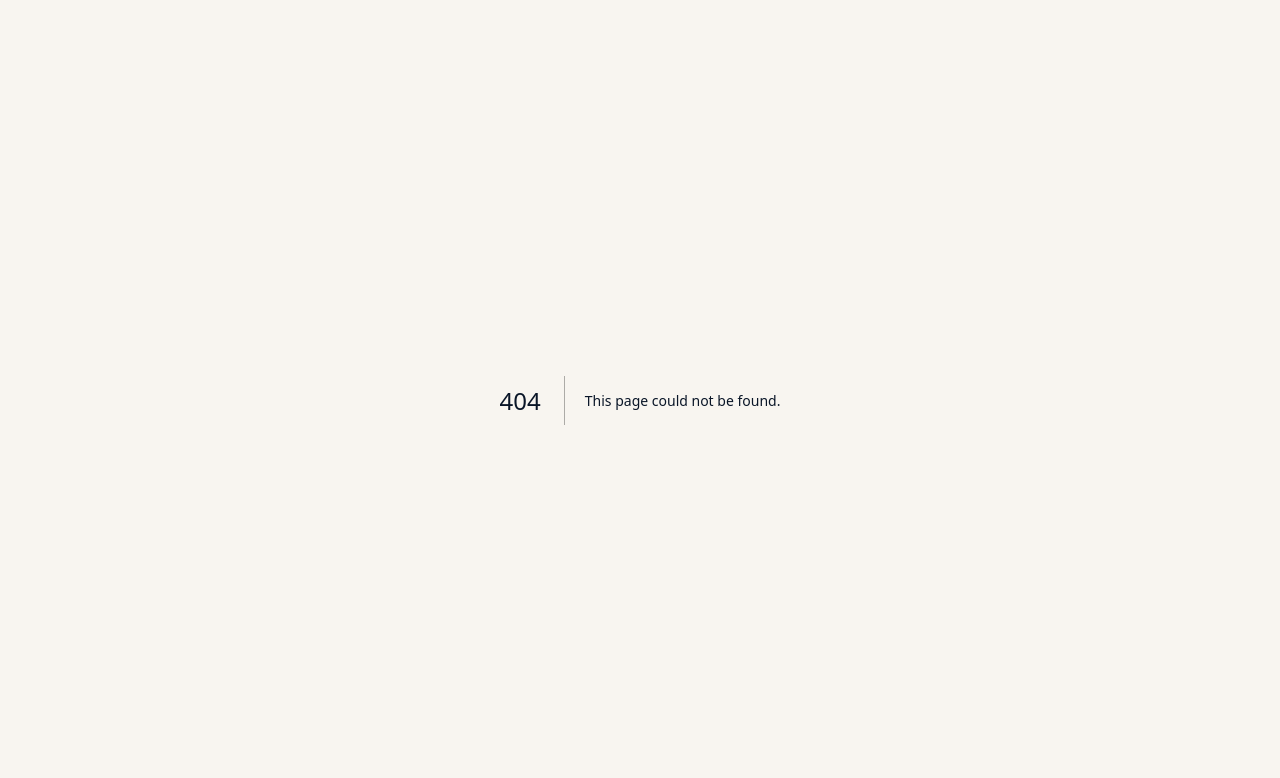
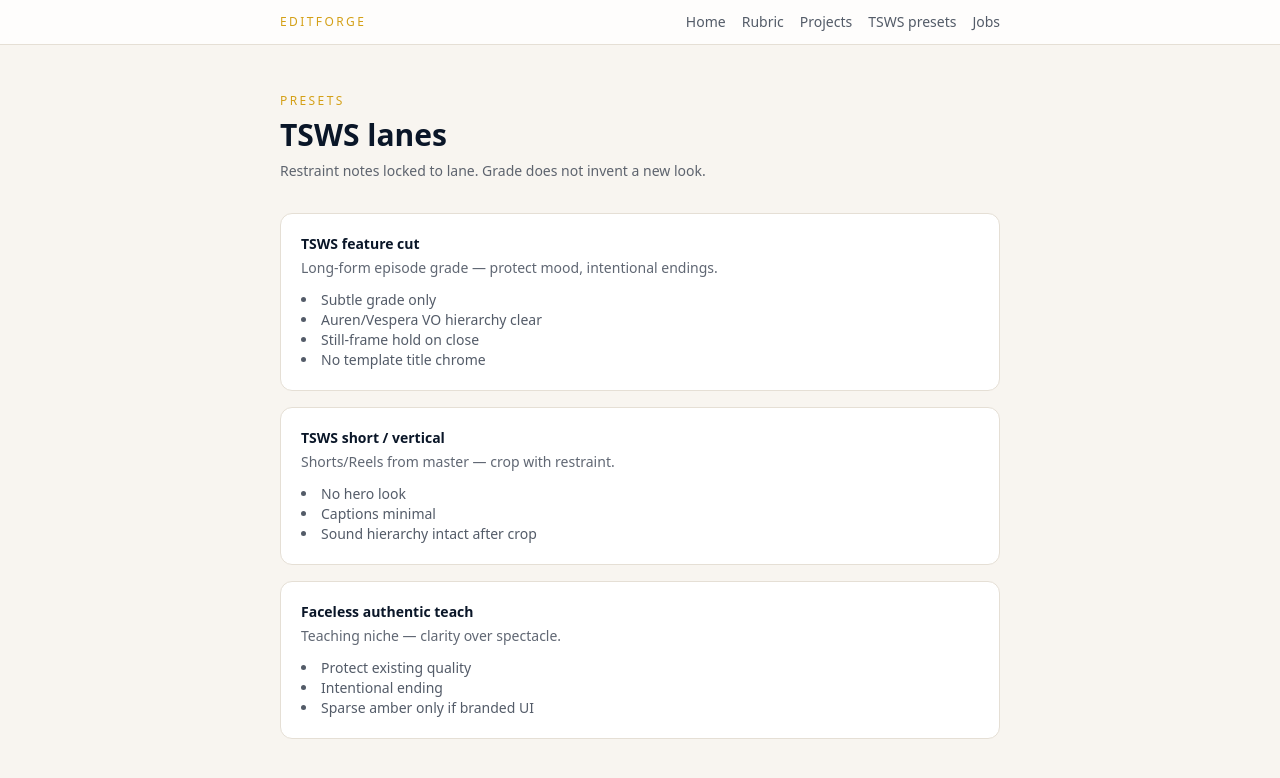
Before and after one commit to tdveal74-cell/EditForge, a Next.js app: page /presets in a window 1280 px wide. Before the commit this address had no page. Shown: the top 778 px of the page. Built offline with nearby package versions, Linux system fonts and the light colour scheme.

Commit message:
feat: nav, projects, TSWS presets, ffmpeg job stubs, gitignore

```diff
--- /dev/null
+++ b/app/jobs/page.tsx
@@ -0,0 +1,24 @@
+import { JOB_STUBS } from "@/lib/jobs";
+
+export default function JobsPage() {
+  return (
+    <main className="mx-auto max-w-3xl px-6 py-12">
+      <p className="text-xs font-medium uppercase tracking-[0.2em] text-amber">Jobs</p>
+      <h1 className="mt-2 text-3xl font-semibold text-navy">ffmpeg stubs</h1>
+      <p className="mt-2 text-sm text-navy/65">
+        Queue shapes only. Encode workers land next — no silent auto-ship.
+      </p>
+      <ul className="mt-8 space-y-3">
+        {JOB_STUBS.map((j) => (
+          <li key={j.id} className="rounded-card border border-border bg-surface-elevated p-4">
+            <div className="flex items-center justify-between gap-3">
+              <p className="text-sm font-medium text-navy">{j.label}</p>
+              <span className="text-xs uppercase tracking-wide text-navy/50">{j.status}</span>
+            </div>
+            <p className="mt-1 text-sm text-navy/65">{j.note}</p>
+          </li>
+        ))}
+      </ul>
+    </main>
+  );
+}
--- a/app/layout.tsx
+++ b/app/layout.tsx
@@ -1,5 +1,6 @@
 import type { Metadata } from "next";
 import "./globals.css";
+import { Nav } from "@/components/Nav";
 
 export const metadata: Metadata = {
   title: "EditForge",
@@ -9,7 +10,10 @@ export const metadata: Metadata = {
 export default function RootLayout({ children }: { children: React.ReactNode }) {
   return (
     <html lang="en">
-      <body className="min-h-screen bg-surface text-navy antialiased">{children}</body>
+      <body className="min-h-screen bg-surface text-navy antialiased">
+        <Nav />
+        {children}
+      </body>
     </html>
   );
 }
--- /dev/null
+++ b/app/presets/page.tsx
@@ -0,0 +1,26 @@
+import { TSWS_PRESETS } from "@/lib/presets";
+
+export default function PresetsPage() {
+  return (
+    <main className="mx-auto max-w-3xl px-6 py-12">
+      <p className="text-xs font-medium uppercase tracking-[0.2em] text-amber">Presets</p>
+      <h1 className="mt-2 text-3xl font-semibold text-navy">TSWS lanes</h1>
+      <p className="mt-2 text-sm text-navy/65">
+        Restraint notes locked to lane. Grade does not invent a new look.
+      </p>
+      <ul className="mt-8 space-y-4">
+        {TSWS_PRESETS.map((p) => (
+          <li key={p.id} className="rounded-card border border-border bg-surface-elevated p-5">
+            <h2 className="text-sm font-semibold text-navy">{p.name}</h2>
+            <p className="mt-1 text-sm text-navy/65">{p.description}</p>
+            <ul className="mt-3 list-inside list-disc text-sm text-navy/70">
+              {p.restraintNotes.map((n) => (
+                <li key={n}>{n}</li>
+              ))}
+            </ul>
+          </li>
+        ))}
+      </ul>
+    </main>
+  );
+}
--- /dev/null
+++ b/app/projects/page.tsx
@@ -0,0 +1,38 @@
+import Link from "next/link";
+import { Button } from "@/components/ui/button";
+
+const sample = [
+  { id: "cut-01", title: "TSWS E01 cold open", status: "review" },
+  { id: "cut-02", title: "Faceless — Authentic Human Teaching", status: "grade" },
+  { id: "cut-03", title: "Shorts pack — week 32", status: "ingest" },
+];
+
+export default function ProjectsPage() {
+  return (
+    <main className="mx-auto max-w-3xl px-6 py-12">
+      <p className="text-xs font-medium uppercase tracking-[0.2em] text-amber">Projects</p>
+      <h1 className="mt-2 text-3xl font-semibold text-navy">Cuts</h1>
+      <p className="mt-2 text-sm text-navy/65">
+        Ingest and track cuts. Rubric pass required before ship.
+      </p>
+      <ul className="mt-8 space-y-3">
+        {sample.map((c) => (
+          <li
+            key={c.id}
+            className="flex items-center justify-between rounded-card border border-border bg-surface-elevated p-4"
+          >
+            <div>
+              <p className="text-sm font-medium text-navy">{c.title}</p>
+              <p className="text-xs text-navy/50">{c.id} · {c.status}</p>
+            </div>
+            <Link href="/rubric">
+              <Button variant="secondary" type="button">
+                Rubric
+              </Button>
+            </Link>
+          </li>
+        ))}
+      </ul>
+    </main>
+  );
+}
--- /dev/null
+++ b/components/Nav.tsx
@@ -0,0 +1,32 @@
+import Link from "next/link";
+
+const links = [
+  { href: "/", label: "Home" },
+  { href: "/rubric", label: "Rubric" },
+  { href: "/projects", label: "Projects" },
+  { href: "/presets", label: "TSWS presets" },
+  { href: "/jobs", label: "Jobs" },
+];
+
+export function Nav() {
+  return (
+    <header className="border-b border-border bg-surface-elevated/80 backdrop-blur">
+      <div className="mx-auto flex max-w-3xl items-center justify-between px-6 py-3">
+        <Link href="/" className="text-xs font-medium uppercase tracking-[0.2em] text-amber">
+          EditForge
+        </Link>
+        <nav className="flex flex-wrap gap-4">
+          {links.map((l) => (
+            <Link
+              key={l.href}
+              href={l.href}
+              className="text-sm text-navy/70 transition-colors duration-flagship hover:text-navy"
+            >
+              {l.label}
+            </Link>
+          ))}
+        </nav>
+      </div>
+    </header>
+  );
+}
--- /dev/null
+++ b/lib/jobs.ts
@@ -0,0 +1,40 @@
+export type JobKind = "proxy" | "grade-pass" | "audio-hierarchy" | "export";
+
+export type JobStub = {
+  id: string;
+  kind: JobKind;
+  label: string;
+  status: "queued" | "running" | "done" | "blocked";
+  note: string;
+};
+
+export const JOB_STUBS: JobStub[] = [
+  {
+    id: "job-proxy",
+    kind: "proxy",
+    label: "Build edit proxy",
+    status: "queued",
+    note: "ffmpeg scale + faststart; no look change",
+  },
+  {
+    id: "job-grade",
+    kind: "grade-pass",
+    label: "Restraint grade pass",
+    status: "blocked",
+    note: "Requires rubric pass first",
+  },
+  {
+    id: "job-audio",
+    kind: "audio-hierarchy",
+    label: "Tactile sound hierarchy check",
+    status: "queued",
+    note: "Loudness + stem presence audit",
+  },
+  {
+    id: "job-export",
+    kind: "export",
+    label: "Master export",
+    status: "blocked",
+    note: "Human ship decision after rubric",
+  },
+];
--- /dev/null
+++ b/lib/presets.ts
@@ -0,0 +1,40 @@
+export type LanePreset = {
+  id: string;
+  name: string;
+  description: string;
+  restraintNotes: string[];
+};
+
+export const TSWS_PRESETS: LanePreset[] = [
+  {
+    id: "tsws-feature",
+    name: "TSWS feature cut",
+    description: "Long-form episode grade — protect mood, intentional endings.",
+    restraintNotes: [
+      "Subtle grade only",
+      "Auren/Vespera VO hierarchy clear",
+      "Still-frame hold on close",
+      "No template title chrome",
+    ],
+  },
+  {
+    id: "tsws-short",
+    name: "TSWS short / vertical",
+    description: "Shorts/Reels from master — crop with restraint.",
+    restraintNotes: [
+      "No hero look",
+      "Captions minimal",
+      "Sound hierarchy intact after crop",
+    ],
+  },
+  {
+    id: "faceless-teach",
+    name: "Faceless authentic teach",
+    description: "Teaching niche — clarity over spectacle.",
+    restraintNotes: [
+      "Protect existing quality",
+      "Intentional ending",
+      "Sparse amber only if branded UI",
+    ],
+  },
+];
```
Also changed, not shown: 2 other files (tests, documents, lock files or other folders).
